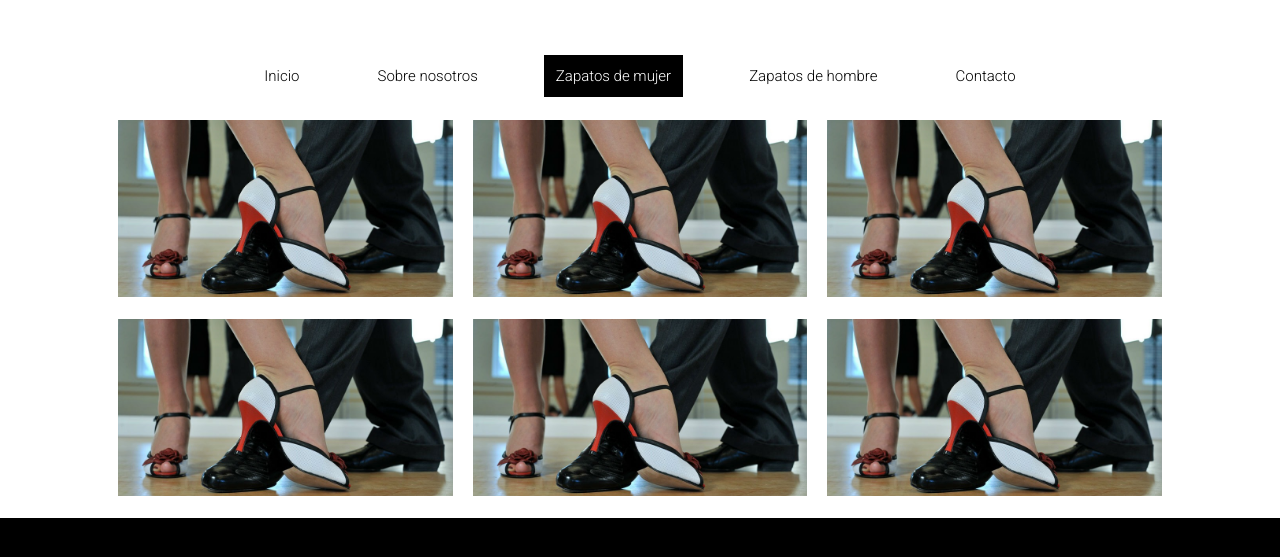
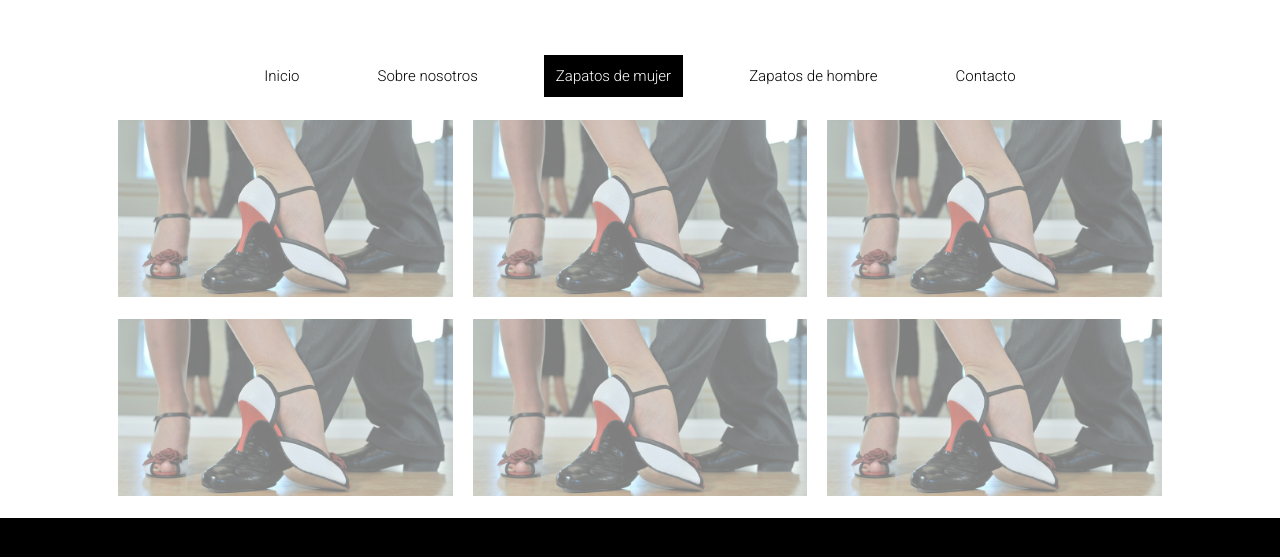
Before and after one commit to SofiaGGarcia/Tiendadezapatos-Garcia, a plain HTML site: page Paginas/zapatos-mujer.html in a window 1280 px wide. Shown: the part 111-668 px from the top of the page. Drawn offline with Linux system fonts and the light colour scheme.

Commit message:
modificacion de Style

```diff
--- a/Style.css
+++ b/Style.css
@@ -126,6 +126,15 @@ header {
     /*--spacing-small: 2rem, sobreecribe el 0 del margin anterior, se separa de la linea roja  */
 }
 
+.container__contacto{
+    background-image: linear-gradient(
+        360deg,
+        /* rgba(rgb(129, 128, 128))angulo de 360 grados */
+        rgba(19, 6, 6, 0.901) 0%,
+        #b6afaf );
+    background-attachment: fixed;
+}
+
 /*Info*/
 
 .info {
@@ -211,7 +220,7 @@ header {
 
 .form-register .botons {
     width: 100%;
-    background: #1f53c5;
+    background: #771111;
     border: none;
     padding: 12px;
     color: white;
@@ -234,30 +243,40 @@ header {
     /* pseudoclase nth-of-type hermano 1 */
     grid-column: 2 / 5;
     /* que ocupe las columnas de la 1 a la 7 */
+    opacity: 0.5;
+    transition: all 0.8s ease-in-out;
 }
 
 .gallery__img:nth-of-type(2) {
     /* pseudoclase nth-of-type hermano 2 */
     grid-column: 5 / 8;
     /* que ocupe las columnas de la 7 a la 13 */
+    opacity: 0.5;
+    transition: all 0.8s ease-in-out;
 }
 
 .gallery__img:nth-of-type(3) {
     /* pseudoclase nth-of-type hermano 6 */
     grid-column: 8 / 11;
     /* que ocupe las columnas de la 1 a la 9 */
+    opacity: 0.5;
+    transition: all 0.8s ease-in-out;
 }
 
 .gallery__img:nth-of-type(4) {
     /* pseudoclase nth-of-type hermano 3 */
     grid-column: 2 / 5;
     /* que ocupe las columnas de la 1 a la 5 */
+    opacity: 0.5;
+    transition: all 0.8s ease-in-out;
 }
 
 .gallery__img:nth-of-type(5) {
     /* pseudoclase nth-of-type hermano 4 */
     grid-column: 5 / 8;
     /* que ocupe las columnas de la 5 a la 9 */
+    opacity: 0.5;
+    transition: all 0.8s ease-in-out;
 }
 
 .gallery__img:nth-of-type(6) {
@@ -266,6 +285,12 @@ header {
     /* que ocupe las columnas de la 9 a la 14 */
     grid-row: 2 / 4;
     /* que ocupe las fila de la 2 a la 4 */
+    opacity: 0.5;
+    transition: all 0.8s ease-in-out;
+}
+
+.gallery__img:hover {
+    opacity: 1;
 }
 
 
```
